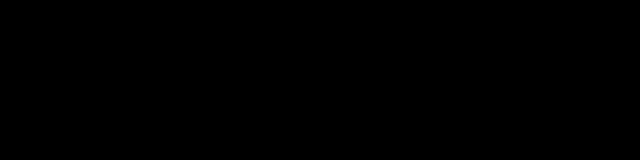
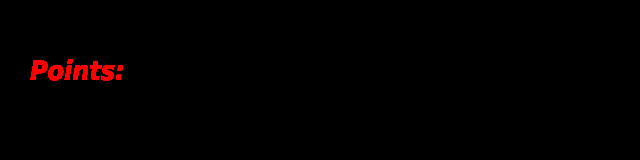
Before and after one commit to LuisVargasVic/invaders-that-come-from-space, a plain HTML site: page gl-app-version/gl-app-invaders.html in a window 1280 px wide. Shown: the whole page, without its empty margins (0-640 px from the left). Drawn offline with Linux system fonts and the light colour scheme.

Commit message:
Points implemented

```diff
--- a/gl-app-version/css/my-style.css
+++ b/gl-app-version/css/my-style.css
@@ -7,6 +7,13 @@
 	overflow: hidden;
 }
 
+#text {
+    position: absolute;
+    left: 0px;
+    top: 0px;
+    z-index: 10;
+}
+
 body {
 	background: black;
 	overflow: hidden;
--- a/gl-app-version/gl-app-invaders.html
+++ b/gl-app-version/gl-app-invaders.html
@@ -131,6 +131,7 @@
 
 	<body onload="main();">
 		<canvas id="canvas"></canvas>
+		<canvas id="text"></canvas>
 	</body>
 
 </html>
--- a/gl-app-version/js/lib/glApp.js
+++ b/gl-app-version/js/lib/glApp.js
@@ -1,12 +1,15 @@
 class GlApp {
 
-  constructor ({ canvas, clearColor, animate, data }) {
+  constructor ({ canvas, canvasText, clearColor, animate, data }) {
     this.data = Object.assign({}, data)
     this.animate = animate
     this.components = []
     this.projectiles = []
     // Get a WebGL Context.
     this.canvas = document.getElementById(canvas)
+	  this.canvasText = document.getElementById(canvasText)
+    this.ctx = this.canvasText.getContext('2d')
+    this.points = 0
     this.gl = this.canvas.getContext("webgl")
     // Handle error by not performing any more tasks.
     if (!this.gl) return console.log("Error getting webgl")
@@ -63,13 +66,20 @@ class GlApp {
     this.gl.clear(this.gl.COLOR_BUFFER_BIT)
     // Mapping from clip-space coords to the viewport in pixels
     this.gl.viewport(0, 0, this.canvas.width, this.canvas.height)
+    this.ctx.fillStyle= "red"
+    this.ctx.font = "italic bold 20pt Tahoma"
+    //syntax : .fillText("text", x, y)
 
+    this.ctx.fillText("Points: ",30,80)
     for (let component of this.projectiles) {
       component.update()
       component.loadCameraData(this.camera)
       component.render()
       let returnVal = component.checkCollision(this.components)
       if (returnVal[0]) {
+      this.points++
+      this.ctx.clearRect(0, 0, this.canvasText.width, this.canvasText.height);
+      this.ctx.fillText("Points: "+this.points,30,80)
         let enemyIndex = this.components.indexOf(returnVal[1])
         if (enemyIndex !== -1) {
           this.components.splice(enemyIndex, 1)
--- a/gl-app-version/js/main.js
+++ b/gl-app-version/js/main.js
@@ -366,7 +366,7 @@ function main() {
 	canvas.width = window.innerWidth
 	canvas.height = window.innerHeight
 
-	mainApp = new GlApp({ canvas: "canvas", clearColor: [0., 0., 0., 1.], animate: true })
+	mainApp = new GlApp({ canvas: "canvas", canvasText: "text", clearColor: [0., 0., 0., 1.], animate: true })
 	if (!mainApp.gl) return
 	gl = mainApp.gl
 	var components = createComponents(mainApp.gl)
```
